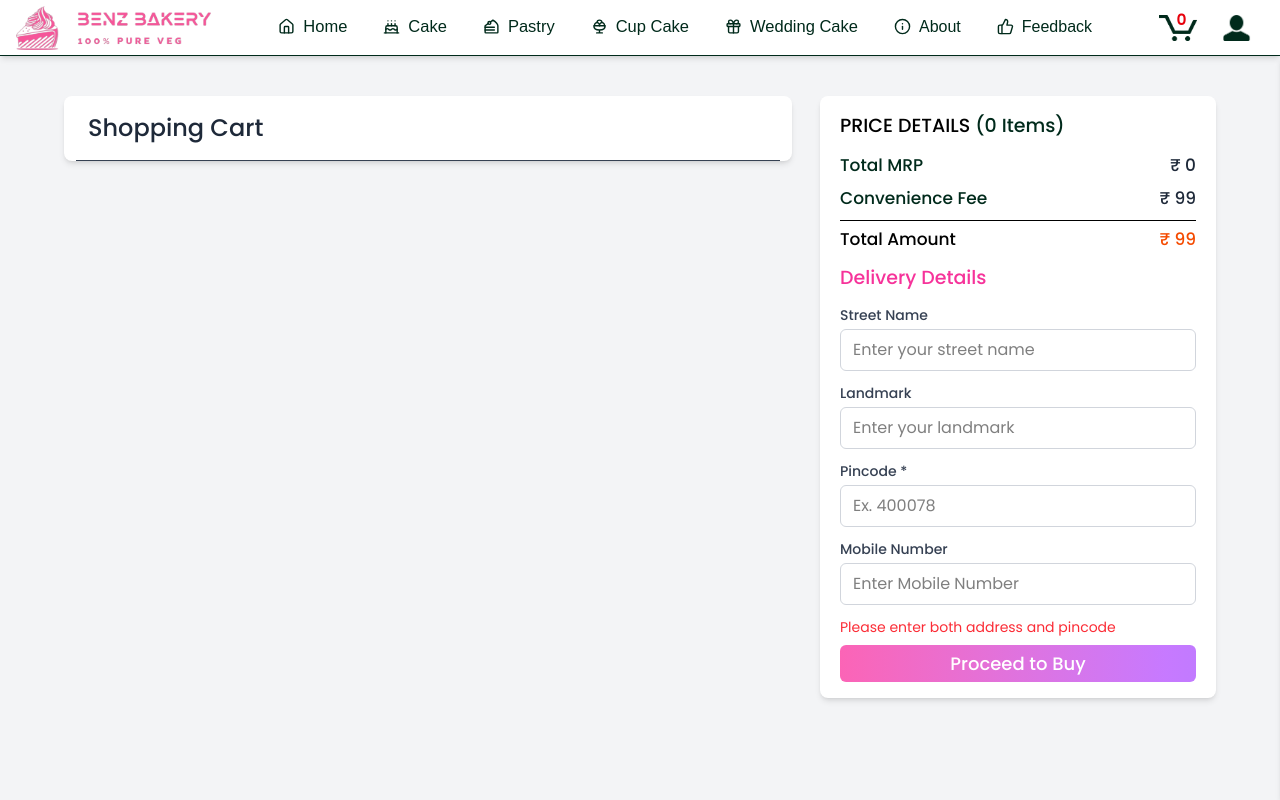
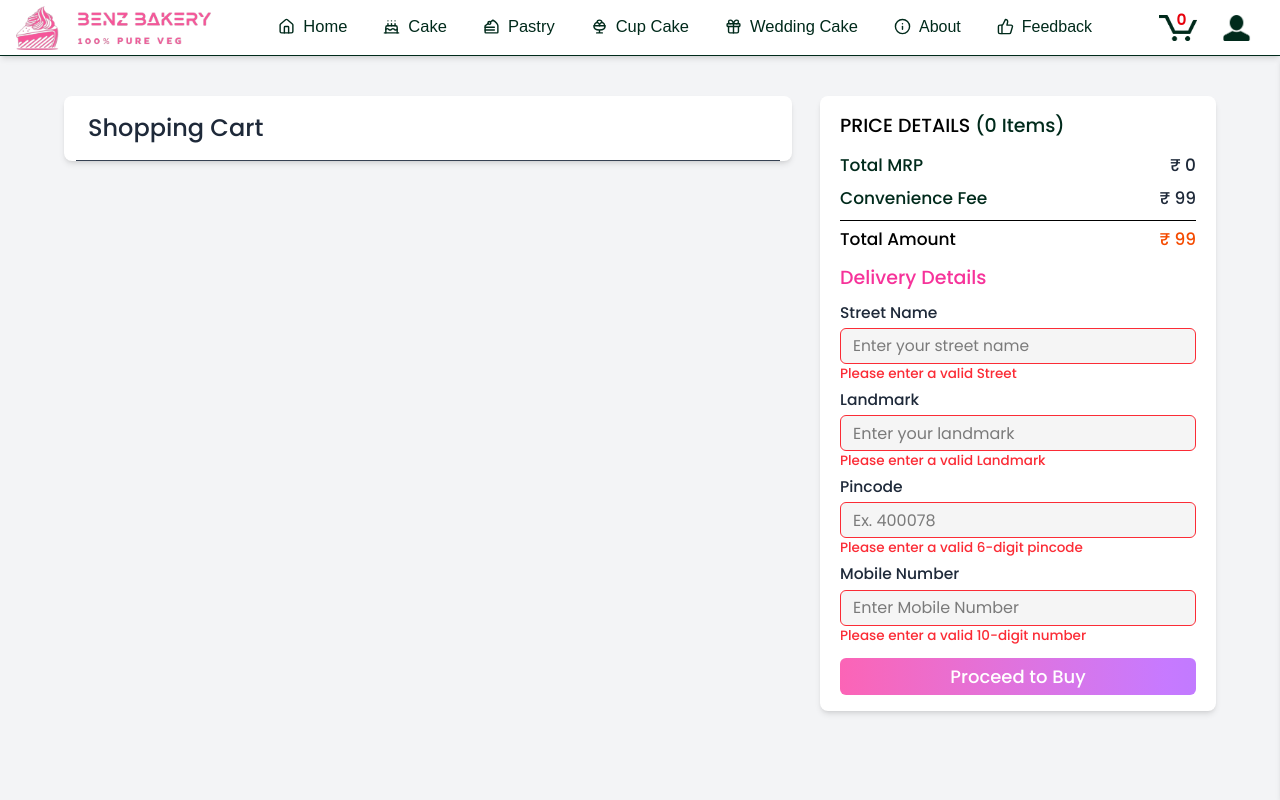
Before and after one commit to akashyadav2000/benzbakery-f, a React (Vite) app: page /Cart in a window 1280 px wide. Both pictures are taken after a click on the button "Proceed to Buy". Shown: the top 800 px of the page. Built offline with nearby package versions, Linux system fonts and the light colour scheme; a web font is replaced by a local one.

Commit message:
close to final

```diff
--- a/src/components/Cart/CartSummary.jsx
+++ b/src/components/Cart/CartSummary.jsx
@@ -26,6 +26,45 @@ const CartSummary = () => {
   const [pincode, setPincode] = useState("");
   const [number, setNumber] = useState("");
   const [error, setError] = useState("");
+
+  // Add state for error messages
+  const [errorMessages, setErrorMessages] = useState({
+    street: "",
+    landmark: "",
+    pincode: "",
+    number: ""
+  });
+
+  const [submitted, setSubmitted] = useState(false);
+
+  const validateInputs = () => {
+    const updatedErrorMessages = {
+      street:
+        /^[A-Za-z][A-Za-z0-9\s,.'-]*$/.test(street) && street.length <= 50
+          ? ""
+          : "Please enter a valid Street",
+
+      landmark:
+        /^[A-Za-z][A-Za-z0-9\s,.'-]*$/.test(landmark) && landmark.length <= 50
+          ? ""
+          : "Please enter a valid Landmark",
+      pincode:
+        /^\d{6}$/.test(pincode) && pincode.length <= 6
+          ? ""
+          : "Please enter a valid 6-digit pincode",
+      number:
+        /^\d{10}$/.test(number) && number.length <= 10
+          ? ""
+          : "Please enter a valid 10-digit number"
+    };
+
+    const isValid = Object.values(updatedErrorMessages).every(
+      (message) => message === ""
+    );
+
+    setErrorMessages(updatedErrorMessages);
+    return isValid;
+  };
 
   // Fetch all items from categories and match with cartItems
   const finalItems = categories.flatMap((category) => {
@@ -72,21 +111,12 @@ const CartSummary = () => {
 
   const handleProceedToBuy = async () => {
     // Validate address and pincode
-    if (!street.trim() || !landmark.trim() || !pincode.trim() || !number.trim()) {
-      setError("Please enter both address and pincode");
+    setSubmitted(true);
+    const isValid = validateInputs();
+
+    if (!isValid) {
       return;
     }
-
-    if (!/^\d{6}$/.test(pincode)) {
-      setError("Please enter a valid 6-digit pincode");
-      return;
-    }
-    if (!/^\d{10}$/.test(number)) {
-      setError("Please enter a valid 10-digit Nunber");
-      return;
-    }
-
-    setError(""); // Clear any previous errors
 
 
     try {
@@ -214,73 +244,110 @@ const CartSummary = () => {
         Delivery Details
       </h2>
 
-      <div className="mt-3 space-y-3">
+      <div className="mt-2 space-y-3">
         <div>
-          <label htmlFor="street" className="block text-sm font-medium text-gray-700 mb-1">
+          <label htmlFor="street" className="block text-[14.5px] lg:text-[15px] xl:text-[15.5px] 2xl:text-[16.5px] font-medium text-gray-800 mb-1">
             Street Name
           </label>
           <input
+            type="text"
             id="street"
             value={street}
+            maxLength={50}
             onChange={(e) => setStreet(e.target.value)}
-            className="w-full px-3 py-2 border border-gray-300 rounded-md focus:outline-none focus:ring-2 focus:ring-green-500"
+            className={`w-full px-3 py-2 h-9 text-[14px] lg:text-[15px] xl:text-[15.5px] 2xl:text-[16px] rounded-md border ${errorMessages.street && submitted
+              ? "border-red-500"
+              : submitted
+                ? "border-green-500"
+                : "border-black"
+              } bg-[whitesmoke] focus:border-green-500 outline-none`}
             placeholder="Enter your street name"
-            required
           />
+          {submitted && errorMessages.street && (
+            <p className="text-red-500 text-[12.2px] sm:text-[12.5px] lg:text-[13px] xl:text-[13.5px] font-medium h-3">
+              {errorMessages.street}
+            </p>
+          )}
         </div>
+
         <div>
-          <label htmlFor="landmark" className="block text-sm font-medium text-gray-700 mb-1">
+          <label htmlFor="landmark" className="block text-[14.5px] lg:text-[15px] xl:text-[15.5px] 2xl:text-[16.5px] font-medium text-gray-800 mb-1">
             Landmark
           </label>
           <input
             id="landmark"
             value={landmark}
+            maxLength={50}
             onChange={(e) => setLandmark(e.target.value)}
-            className="w-full px-3 py-2 border border-gray-300 rounded-md focus:outline-none focus:ring-2 focus:ring-green-500"
+            className={`w-full px-3 py-2 h-9 rounded-md border ${errorMessages.landmark && submitted
+              ? "border-red-500"
+              : submitted
+                ? "border-green-500"
+                : "border-black"
+              } bg-[whitesmoke] focus:border-green-500 outline-none`}
             placeholder="Enter your landmark"
-            required
           />
+          {submitted && errorMessages.landmark && (
+            <p className="text-red-500 text-[12.2px] sm:text-[12.5px] lg:text-[13px] xl:text-[13.5px] font-medium h-3">
+              {errorMessages.landmark}
+            </p>
+          )}
         </div>
 
         <div>
-          <label htmlFor="pincode" className="block text-sm font-medium text-gray-700 mb-1">
-            Pincode *
+          <label htmlFor="pincode" className="block text-[14.5px] lg:text-[15px] xl:text-[15.5px] 2xl:text-[16.5px] font-medium text-gray-800 mb-1">
+            Pincode
           </label>
           <input
             type="number"
             id="pincode"
             value={pincode}
+            maxLength={6}
             onChange={(e) => setPincode(e.target.value)}
-            className="w-full px-3 py-2 border border-gray-300 rounded-md focus:outline-none focus:ring-2 focus:ring-green-500"
+            className={`w-full px-3 py-2 h-9 rounded-md border ${errorMessages.pincode && submitted
+              ? "border-red-500"
+              : submitted
+                ? "border-green-500"
+                : "border-black"
+              } bg-[whitesmoke] focus:border-green-500 outline-none`}
             placeholder="Ex. 400078"
-            maxLength={6}
-            required
           />
+          {submitted && errorMessages.pincode && (
+            <p className="text-red-500 text-[12.2px] sm:text-[12.5px] lg:text-[13px] xl:text-[13.5px] font-medium h-3">
+              {errorMessages.pincode}
+            </p>
+          )}
         </div>
+
         <div>
-          <label htmlFor="number" className="block text-sm font-medium text-gray-700 mb-1">
+          <label htmlFor="number" className="block text-[14.5px] lg:text-[15px] xl:text-[15.5px] 2xl:text-[16.5px] font-medium text-gray-800 mb-1">
             Mobile Number
           </label>
           <input
             type="number"
             id="number"
             value={number}
+            maxLength={10}
             onChange={(e) => setNumber(e.target.value)}
-            className="w-full px-3 py-2 border border-gray-300 rounded-md focus:outline-none focus:ring-2 focus:ring-green-500"
+            className={`w-full px-3 py-2 h-9 rounded-md border ${errorMessages.number && submitted
+              ? "border-red-500"
+              : submitted
+                ? "border-green-500"
+                : "border-black"
+              } bg-[whitesmoke] focus:border-green-500 outline-none`}
             placeholder="Enter Mobile Number"
-            maxLength={6}
-            required
           />
+          {submitted && errorMessages.number && (
+            <p className="text-red-500 text-[12.2px] sm:text-[12.5px] lg:text-[13px] xl:text-[13.5px] font-medium h-3">
+              {errorMessages.number}
+            </p>
+          )}
         </div>
-
-        {error && (
-          <div className="text-red-500 text-sm mt-1">{error}</div>
-        )}
       </div>
 
       <button
         onClick={handleProceedToBuy}
-        className="mt-[8px] w-full py-[5px] text-[18px] font-medium text-white bg-gradient-to-r from-pink-400 to-purple-400 rounded-md hover:from-blue-400 hover:to-cyan-400 transition-all"
+        className="mt-5 w-full py-[5px] text-[18px] font-medium text-white bg-gradient-to-r from-pink-400 to-purple-400 rounded-md hover:from-blue-400 hover:to-cyan-400 transition-all"
       >
         Proceed to Buy
       </button>
```
Also changed, not shown: src/components/Header/UserProfile.jsx (+75 -70 lines), src/components/ProductDetails/ProductDetails.jsx (+9 -9 lines).
